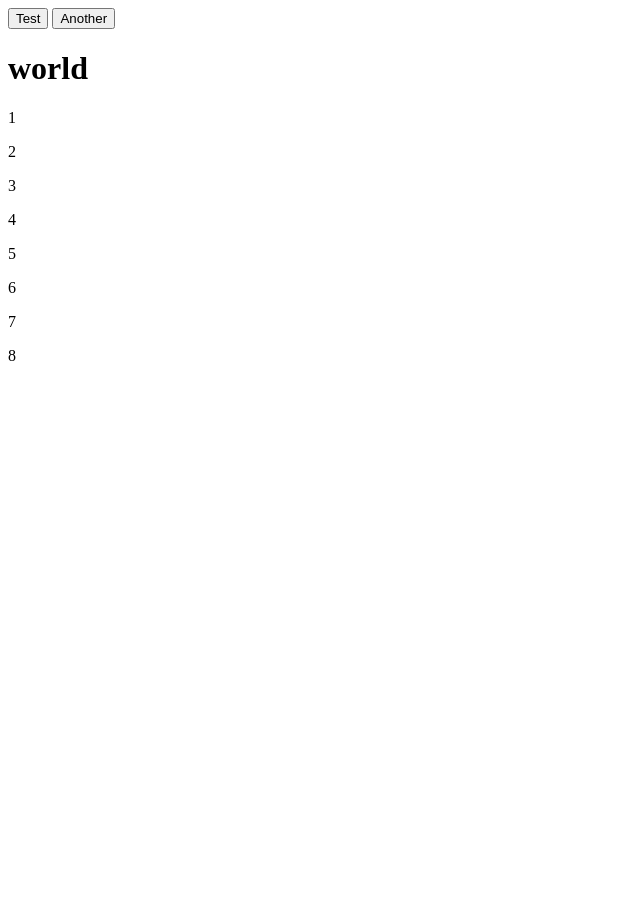
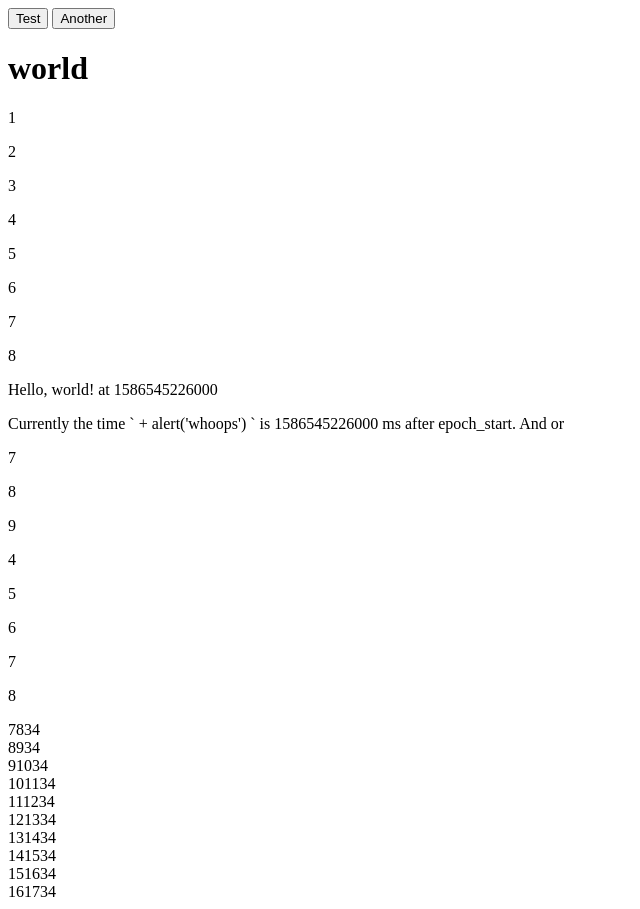
Before and after one commit to Ge-lx/bunch, a plain HTML site: page bnc_dev/bnc_test.html in a window 1280 px wide. Shown: the whole page, without its empty margins (0-640 px from the left). Before the commit the page ends 800 px from the top, so only its background shows below. Drawn offline with Linux system fonts and the light colour scheme.

Commit message:
Cleanup logging

```diff
--- a/bnc.js
+++ b/bnc.js
@@ -1,7 +1,7 @@
 /* bnc.js - bunch node controller */
 
 (function () {
-	const bnc_bunch = bunch({ debug: true });
+	const bnc_bunch = bunch({ debug: false });
 	const { define, resolve, load, Observable, ComputedObservable, debug } = bnc_bunch;
 
 	const ID = (function () {
@@ -199,7 +199,9 @@
 			$rebuildSubtree,
 			$rebuild,
 			$controller (selector, handler) {
-				console.log(`$controller registered for selector ${selector}`);
+				if (debug) {
+					console.log(`$controller registered for selector ${selector}`);
+				}
 				controllers.push({
 					selector,
 					handler: (element, nearest) => {
@@ -214,7 +216,9 @@
 				$refresh();
 			},
 			$directive (selector, handler) {
-				console.log(`$directive registered for selector ${selector}`);
+				if (debug) {
+					console.log(`$directive registered for selector ${selector}`);
+				}
 				directives.push({
 					selector,
 					handler: (element, nearest) => Promise.try(handler, element, nearest)
--- a/bnc_dev/bnc_test.html
+++ b/bnc_dev/bnc_test.html
@@ -17,7 +17,12 @@
 	</head>
 	<body>
 		<bnc-root>
-			<!-- <div id="main_content">
+			<bnc-module name="router">
+				<button data-name="test">Test</button>
+				<button data-name="another">Another</button>
+				<bnc-state name="currentState$"></bnc-state>
+			</bnc-module>
+			<div id="main_content">
 				<bnc-module id="tracker_container" name="testModule">
 					<div class="tracker_row">
 						<p bnc-bind="nowString"></p>
@@ -37,12 +42,7 @@
 						</div>
 					</div>
 				</bnc-module>
-			</div> -->
-			<bnc-module name="router">
-				<button data-name="test">Test</button>
-				<button data-name="another">Another</button>
-				<bnc-state name="currentState$"></bnc-state>
-			</bnc-module>
+			</div>
 		</bnc-root>
 	</body>
 </html>
--- a/bnc_dev/user.js
+++ b/bnc_dev/user.js
@@ -67,11 +67,12 @@ define('anotherState', (now$) => {
 define('now', function () {
     const now$ = Observable(Date.now());
     const updateTime = () => {
-    	a = window.performance.now();
+    	setTimeout(updateTime, 1000);
+    	// a = window.performance.now();
         now$.value = Date.now();
-        b = window.performance.now() - a;
+        // b = window.performance.now() - a;
         // console.log(`${String(b * 1000).substr(0, 4)} us`);
-        setTimeout(updateTime, 1000);
+
     };
 
     updateTime();
@@ -115,7 +116,7 @@ define('nestedForLoopModule', function (now$) {
 		outerArray$: ComputedObservable(now$, function (now) {
 			let arr = [];
 			x++;
-			for (let i = 0; i < 10 + x; i++) {
+			for (let i = 0; i < 10; i++) {
 				arr[i] = getInnerArray(x + i);
 			}
 			return arr;
```
